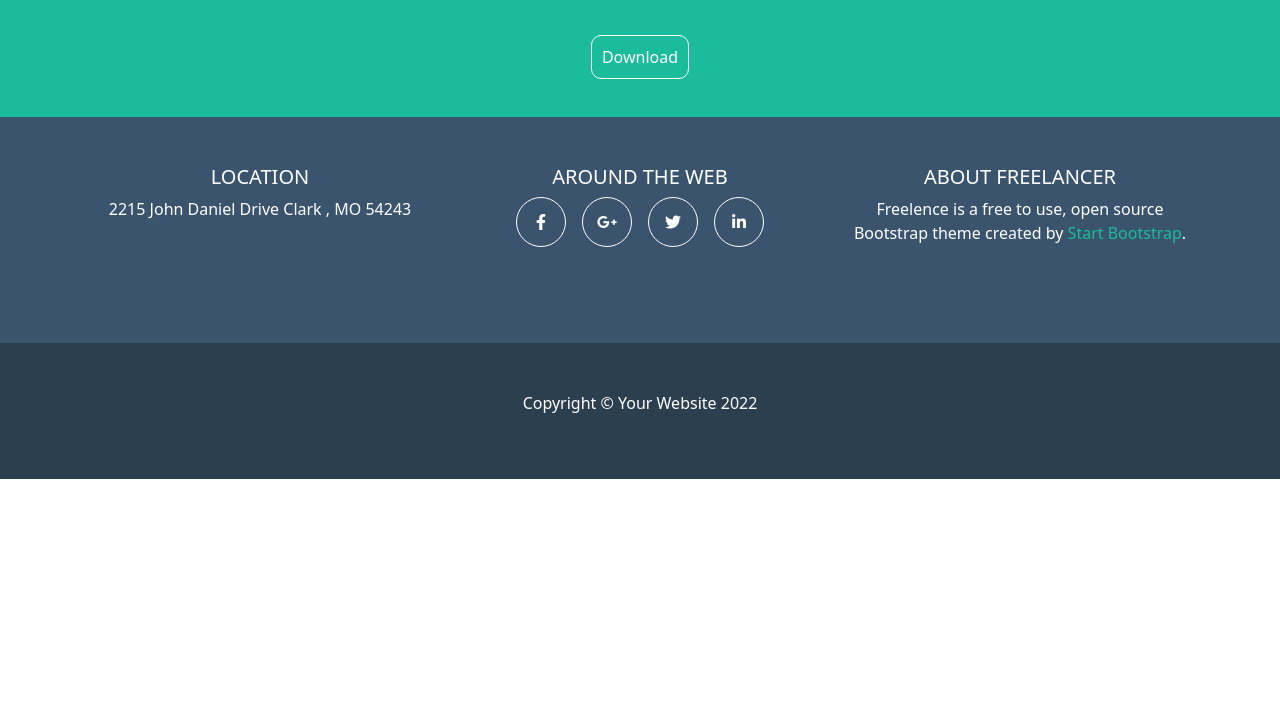
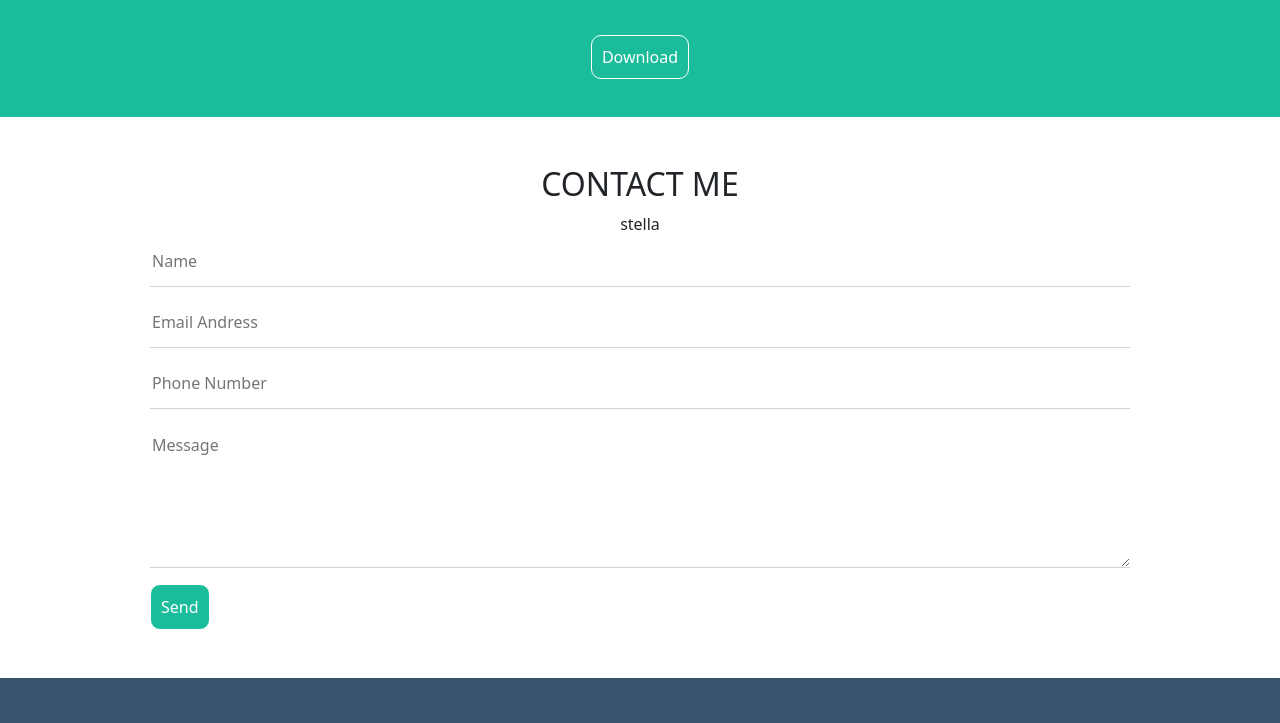
Before and after one commit to Roberto-Larivera/html-css-bootstrap-freelancer, a plain HTML site: page index.html in a window 1280 px wide. Shown: the part 1580-2303 px from the top of the page. Before the commit the page ends 2059 px from the top, so only its background shows below. Drawn offline with nearby package versions, Linux system fonts and the light colour scheme.

Commit message:
creato sezione contact me

```diff
--- a/css/style.css
+++ b/css/style.css
@@ -23,7 +23,11 @@ header{
 
 }
 
-
+header div:first-child a{
+    text-decoration: none;
+    color: var(--white-color);
+    font-weight: bold;
+}
 
 
 #jumbotron img{
@@ -40,6 +44,39 @@ header{
     border-radius: 10px;
 }
 
+
+
+#contact-me form div input{
+    width: 100%;
+    border-top: none;
+    border-left: none;
+    border-right: none;
+    margin-bottom: 10px;
+    line-height: 3;
+    border-bottom: 1px solid lightgray;
+}
+#contact-me form div textarea{
+    width: 100%;
+    border-top: none;
+    border-left: none;
+    border-right: none;
+    margin-bottom: 10px;
+    line-height: 3;
+    border-bottom: 1px solid lightgray;
+}
+
+#contact-me .my-btn{
+    background-color: var(--secondary-color);
+}
+
+
+
+#about .my-btn:hover{
+    color: var(--secondary-color);
+    border: 1px solid var(--secondary-color);
+    background-color: var(--white-color);
+}
+
 .my-btn{
     text-decoration: none;
     color: var(--white-color);
@@ -47,11 +84,11 @@ header{
     padding: 10px;
     border-radius: 10px;
 }
-.my-btn:hover{
+/* .my-btn:hover{
     color: var(--secondary-color);
     border: 1px solid var(--secondary-color);
     background-color: var(--white-color);
-}
+} */
 .my-icon{
     border: 1px solid var(--white-color);
     border-radius: 50%;
--- a/index.html
+++ b/index.html
@@ -24,7 +24,9 @@
 
                 <div class="row">
                     <div class="col">
-                        START BOOTSTRAP
+                        <a href="#">
+                            START BOOTSTRAP
+                        </a>
                     </div>
                     <div class="col text-end">
                         MENU
@@ -42,6 +44,7 @@
                             <h1 class="mb-4">
                                 START BOOTSTRAP
                             </h1>
+
                             <i class="bi bi-star-fill"></i>
 
                             <p>
@@ -118,6 +121,37 @@
                         </div>
                     </div>
             </section>
+            <section id="contact-me" class="py-5">
+                <div class="container">
+                    <div class="row text-center">
+                        <div class="col">
+                            <h2>
+                                CONTACT ME
+                            </h2>
+                            stella
+                        </div>
+                    </div>
+                    <div class="row px-5 mx-2">
+                        <div class="col">
+                            <form action="#" method="get">
+                                <div>
+                                    <input type="text" name="" id="" placeholder="Name">
+                                </div>
+                                <div>
+                                    <input type="email" name="" id="" placeholder="Email Andress">
+                                </div>
+                                <div>
+                                    <input type="text" name="" id="" placeholder="Phone Number">
+                                </div>
+                                <div>
+                                    <textarea name="" id="" cols="30" rows="3" placeholder="Message"></textarea>
+                                </div>
+                                <input class="my-btn" type="submit" value="Send">
+                            </form>
+                        </div>
+                    </div>
+                </div>
+            </section>
         </main>
         <footer>
             <section id="footer-start" class="py-5">
```
